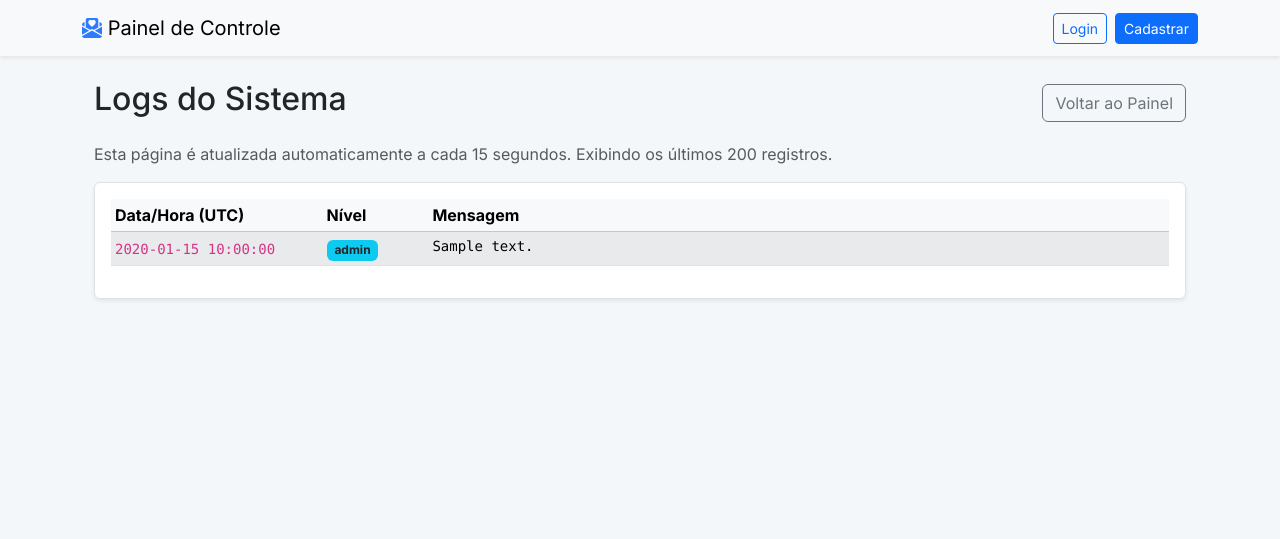
After one commit to Junior13x/Painel-Email, a Flask app: template templates/logs.html in a window 1280 px wide. The commit adds this page. Shown: the top 539 px of the page. Run offline with Flask 3, Linux system fonts and the light colour scheme; the template is opened without the code that fills it: most values are stand-ins (such as "Sample title", 1, 10 or a date in 2020).

Commit message:
add logs

```diff
--- a/app.py
+++ b/app.py
@@ -44,6 +44,21 @@ def get_db_connection():
     conn = engine.connect()
     return conn
 
+def log_to_db(level, message):
+    """Salva uma mensagem de log no banco de dados."""
+    conn = None
+    try:
+        conn = get_db_connection()
+        with conn.begin():
+            conn.execute(
+                text("INSERT INTO app_logs (level, message) VALUES (:level, :message)"),
+                {'level': level, 'message': str(message)}
+            )
+    except Exception as e:
+        print(f"FALHA AO LOGAR PARA O BANCO DE DADOS: {e}")
+    finally:
+        if conn: conn.close()
+
 def init_db_logic():
     """Lógica de inicialização que pode ser chamada de qualquer lugar."""
     conn = None
@@ -51,7 +66,7 @@ def init_db_logic():
         conn = get_db_connection()
         with conn.begin(): # Transações garantem que ou tudo funciona ou nada é salvo.
             print("Conectado ao banco de dados. Iniciando a criação das tabelas...")
-            conn.execute(text("DROP TABLE IF EXISTS users, features, plans, plan_features, envio_historico, scheduled_emails, email_templates, mass_send_jobs CASCADE;"))
+            conn.execute(text("DROP TABLE IF EXISTS users, features, plans, plan_features, envio_historico, scheduled_emails, email_templates, mass_send_jobs, app_logs CASCADE;"))
             print("Tabelas antigas removidas (se existiam).")
 
             # --- Criação de Todas as Tabelas ---
@@ -88,6 +103,7 @@ def init_db_logic():
                     processed_at TIMESTAMP WITH TIME ZONE
                 );
             """))
+            conn.execute(text("CREATE TABLE app_logs (id SERIAL PRIMARY KEY, timestamp TIMESTAMP WITH TIME ZONE DEFAULT CURRENT_TIMESTAMP, level TEXT, message TEXT);"))
             print("Tabelas criadas com sucesso.")
 
             # --- Dados Iniciais ---
@@ -113,7 +129,7 @@ def init_db_logic():
         print("\nBanco de dados inicializado com sucesso!")
     except Exception as e:
         print(f"\nOcorreu um erro durante a inicialização do banco de dados: {e}")
-        raise # Levanta o erro para ser capturado na rota
+        raise
     finally:
         if conn and not conn.closed:
             conn.close()
@@ -121,7 +137,6 @@ def init_db_logic():
 
 @app.cli.command('init-db')
 def init_db_command():
-    """Comando para ser usado via linha de comando (como em um Job)."""
     init_db_logic()
 
 # ===============================================================
@@ -337,6 +352,7 @@ def send_emails_in_batches(recipients, subject, body, settings, user_id):
                 if i + batch_size < len(recipients): gevent.sleep(delay_seconds)
     except Exception as e:
         print(f"Erro crítico no envio em lote: {e}")
+        raise e # Re-levanta a exceção para ser capturada pelo worker
     finally:
         if conn: conn.close()
     return sent_count, fail_count
@@ -809,7 +825,12 @@ def history_details(history_id):
         ).mappings().fetchone()
 
         if entry:
-            return jsonify(dict(entry))
+            # Convertendo o objeto Row para um dicionário padrão antes de jsonify
+            entry_dict = dict(entry)
+            # Converte datetime para string ISO para ser serializável em JSON
+            if 'sent_at' in entry_dict and isinstance(entry_dict['sent_at'], datetime):
+                entry_dict['sent_at'] = entry_dict['sent_at'].isoformat()
+            return jsonify(entry_dict)
         else:
             return jsonify({'error': 'Registro não encontrado ou sem permissão.'}), 404
     except Exception as e:
@@ -835,7 +856,6 @@ def delete_history_entry(history_id):
     finally:
         if conn: conn.close()
     return redirect(url_for('history_page'))
-
 
 @app.route('/history/resend', methods=['POST'])
 @login_required
@@ -1009,30 +1029,33 @@ def worker_process_mass_send_jobs(user_settings, conn):
         return
 
     job_id = job['id']
-    print(f"-> [Worker] Iniciando job de envio em massa ID: {job_id} para usuário {user_id}.")
+    log_to_db('WORKER', f"Iniciando job de envio em massa ID: {job_id} para usuário {user_id}.")
 
     try:
-        conn.execute(text("UPDATE mass_send_jobs SET status = 'processing', processed_at = :now WHERE id = :job_id"), {'now': datetime.now(), 'job_id': job_id})
+        with conn.begin():
+            conn.execute(text("UPDATE mass_send_jobs SET status = 'processing', processed_at = :now WHERE id = :job_id"), {'now': datetime.now(), 'job_id': job_id})
 
         recipients = json.loads(job['recipients_json'])
         sent, failed = send_emails_in_batches(recipients, job['subject'], job['body'], user_settings, user_id)
 
-        user = conn.execute(text("SELECT * FROM users WHERE id = :id"), {'id': user_id}).mappings().fetchone()
-        plan = conn.execute(text("SELECT daily_send_limit FROM plans WHERE id = :pid"), {'pid': user['plan_id']}).mappings().fetchone() if user['plan_id'] else None
-        daily_limit = plan['daily_send_limit'] if plan else 25
-        if user['role'] == 'admin': daily_limit = -1
+        with conn.begin():
+            user = conn.execute(text("SELECT * FROM users WHERE id = :id"), {'id': user_id}).mappings().fetchone()
+            plan = conn.execute(text("SELECT daily_send_limit FROM plans WHERE id = :pid"), {'pid': user['plan_id']}).mappings().fetchone() if user['plan_id'] else None
+            daily_limit = plan['daily_send_limit'] if plan else 25
+            if user['role'] == 'admin': daily_limit = -1
 
-        if daily_limit != -1 and sent > 0:
-            sends_today = user['sends_today'] if user['last_send_date'] == datetime.now().date() else 0
-            conn.execute(text("UPDATE users SET sends_today = :st, last_send_date = :lsd WHERE id = :uid"), {'st': sends_today + sent, 'lsd': datetime.now().date(), 'uid': user_id})
+            if daily_limit != -1 and sent > 0:
+                sends_today = user['sends_today'] if user['last_send_date'] == datetime.now().date() else 0
+                conn.execute(text("UPDATE users SET sends_today = :st, last_send_date = :lsd WHERE id = :uid"), {'st': sends_today + sent, 'lsd': datetime.now().date(), 'uid': user_id})
 
-        conn.execute(text("UPDATE mass_send_jobs SET status = 'completed', sent_count = :sc, error_message = NULL WHERE id = :job_id"), {'sc': sent, 'job_id': job_id})
-        print(f"--> Job ID {job_id} concluído. {sent} enviados, {failed} falhas.")
+            conn.execute(text("UPDATE mass_send_jobs SET status = 'completed', sent_count = :sc, error_message = NULL WHERE id = :job_id"), {'sc': sent, 'job_id': job_id})
+        log_to_db('WORKER', f"Job ID {job_id} concluído. {sent} enviados, {failed} falhas.")
 
     except Exception as e:
         error_msg = str(e)
-        print(f"--> ERRO CRÍTICO no Job ID {job_id}: {error_msg}")
-        conn.execute(text("UPDATE mass_send_jobs SET status = 'failed', error_message = :msg WHERE id = :job_id"), {'msg': error_msg, 'job_id': job_id})
+        log_to_db('ERROR', f"ERRO CRÍTICO no Job ID {job_id}: {error_msg}")
+        with conn.begin():
+            conn.execute(text("UPDATE mass_send_jobs SET status = 'failed', error_message = :msg WHERE id = :job_id"), {'msg': error_msg, 'job_id': job_id})
 
 def worker_process_pending_schedules(user_settings, all_contacts_processed, conn):
     """Processa e-mails da fila de agendamento para um usuário específico."""
@@ -1093,54 +1116,55 @@ def worker_check_and_run_automations(user_settings, all_contacts_processed, conn
 
 def worker_main_loop():
     """Loop principal do worker, agora com todas as tarefas."""
-    print("--- Worker de Fundo Iniciado ---")
+    log_to_db('INFO', "--- Worker de Fundo Iniciado ---")
     self_url = os.environ.get('RENDER_EXTERNAL_URL')
     while True:
         gevent.sleep(300) # Aguarda 5 minutos
         conn = None
         try:
-            print(f"\n[{datetime.now()}] Worker: Iniciando ciclo...")
+            log_to_db('WORKER', "Iniciando ciclo de verificação...")
             if self_url:
                 try:
                     requests.get(self_url, timeout=10)
-                    print(f"-> Worker: Auto-ping para {self_url} bem-sucedido.")
                 except requests.RequestException as e:
-                    print(f"-> Worker: Falha no auto-ping: {e}")
+                    log_to_db('WARNING', f"Falha no auto-ping: {e}")
 
             conn = get_db_connection()
             active_users = conn.execute(text("SELECT * FROM users WHERE role = 'admin' OR (plan_id IS NOT NULL AND plan_expiration_date >= CURRENT_DATE)")).mappings().fetchall()
 
-            if not active_users: print("-> Worker: Nenhum usuário ativo encontrado.")
-            else: print(f"-> Worker: Encontrados {len(active_users)} usuários ativos para processar.")
+            if not active_users:
+                log_to_db('WORKER', "Nenhum usuário ativo encontrado.")
+            else:
+                log_to_db('WORKER', f"Encontrados {len(active_users)} usuários ativos para processar.")
 
             for user in active_users:
                 user_settings = dict(user)
-                print(f"--- Processando para: {user_settings['email']} ---")
+                log_to_db('WORKER', f"--- Processando para: {user_settings['email']} ---")
                 if user_settings['role'] != 'admin' and not all(user_settings.get(k) for k in ['baserow_host', 'baserow_api_key', 'smtp_user']):
-                    print("-> AVISO: Configurações do usuário incompletas. Pulando.")
+                    log_to_db('WARNING', f"Configurações do usuário {user_settings['email']} incompletas. Pulando.")
                     continue
                 try:
+                    # Usar uma nova transação para cada tipo de job do usuário
+                    with conn.begin():
+                        worker_process_mass_send_jobs(user_settings, conn)
                     with conn.begin():
                         all_contacts = process_contacts_status(get_all_contacts_from_baserow(user_settings))
-                        # CHAMA TODAS AS FUNÇÕES DO WORKER
-                        worker_process_mass_send_jobs(user_settings, conn)
                         worker_process_pending_schedules(user_settings, all_contacts, conn)
                         worker_check_and_run_automations(user_settings, all_contacts, conn)
                 except Exception as e:
-                    print(f"--> ERRO ao processar para o usuário {user_settings['email']}: {e}")
+                    log_to_db('ERROR', f"Erro ao processar para o usuário {user_settings['email']}: {e}")
 
-            print(f"[{datetime.now()}] Worker: Ciclo concluído.")
+            log_to_db('WORKER', "Ciclo do worker concluído.")
         except Exception as e:
-            print(f"ERRO CRÍTICO NO WORKER: {e}")
+            log_to_db('CRITICAL', f"ERRO CRÍTICO NO WORKER: {e}")
         finally:
             if conn and not conn.closed:
                 conn.close()
 
 def start_background_worker():
-    print("Iniciando o loop do worker em uma greenlet...")
-    worker_main_loop()
+    log_to_db('INFO', "Disparando greenlet para o background worker...")
+    gevent.spawn(worker_main_loop)
 
-print("Disparando greenlet para o background worker...")
-gevent.spawn(start_background_worker)
+start_background_worker()
 
-# O Gunicorn assume o controle a partir daqui. Não use app.run()
+# O Gunicorn assume o controle a partir daqui. Não use app.run().
--- a/templates/history.html
+++ b/templates/history.html
@@ -8,9 +8,6 @@
         <h1 class="h2">Histórico</h1>
         <a href="{{ url_for('dashboard') }}" class="btn btn-outline-secondary">Voltar ao Painel</a>
     </div>
-    <p class="text-muted">Acompanhe o status das suas campanhas e o registro de e-mails enviados.</p>
-
-    <hr>
 
     <!-- Tabela para Campanhas de Envio em Massa -->
     <h4 class="mb-3">Status das Campanhas em Massa</h4>
@@ -82,7 +79,7 @@
         </div>
     </div>
 
-    <!-- Tabela para Envios Individuais -->
+    <!-- Tabela para Envios Individuais (do histórico antigo) -->
     <h4 class="mb-3">Últimos Envios Individuais Registrados</h4>
     <p class="text-muted">Esta seção mostra os e-mails individuais enviados com sucesso pelas suas campanhas e automações.</p>
     <div class="card shadow-sm">
--- /dev/null
+++ b/templates/logs.html
@@ -0,0 +1,57 @@
+{% extends "base.html" %}
+
+{% block title %}Logs do Sistema{% endblock %}
+
+{% block head_scripts %}
+    <!-- Atualiza a página a cada 15 segundos para mostrar novos logs -->
+    <meta http-equiv="refresh" content="15">
+{% endblock %}
+
+{% block content %}
+<div class="container mt-4 mb-5">
+    <div class="d-flex justify-content-between align-items-center mb-3">
+        <h1 class="h2">Logs do Sistema</h1>
+        <a href="{{ url_for('dashboard') }}" class="btn btn-outline-secondary">Voltar ao Painel</a>
+    </div>
+    <p class="text-muted">Esta página é atualizada automaticamente a cada 15 segundos. Exibindo os últimos 200 registros.</p>
+
+    <div class="card shadow-sm">
+        <div class="card-body">
+            <div class="table-responsive">
+                <table class="table table-sm table-striped table-hover">
+                    <thead>
+                        <tr class="table-light">
+                            <th style="width: 20%;">Data/Hora (UTC)</th>
+                            <th style="width: 10%;">Nível</th>
+                            <th>Mensagem</th>
+                        </tr>
+                    </thead>
+                    <tbody>
+                        {% for log in logs %}
+                        <tr>
+                            <td><code>{{ log.timestamp.strftime('%Y-%m-%d %H:%M:%S') if log.timestamp }}</code></td>
+                            <td>
+                                {% if log.level == 'CRITICAL' or log.level == 'ERROR' %}
+                                    <span class="badge bg-danger">{{ log.level }}</span>
+                                {% elif log.level == 'WARNING' %}
+                                    <span class="badge bg-warning text-dark">{{ log.level }}</span>
+                                {% elif log.level == 'SUCCESS' %}
+                                    <span class="badge bg-success">{{ log.level }}</span>
+                                {% else %}
+                                    <span class="badge bg-info text-dark">{{ log.level }}</span>
+                                {% endif %}
+                            </td>
+                            <td><pre class="mb-0" style="white-space: pre-wrap;">{{ log.message }}</pre></td>
+                        </tr>
+                        {% else %}
+                        <tr>
+                            <td colspan="3" class="text-center text-muted">Nenhum log encontrado.</td>
+                        </tr>
+                        {% endfor %}
+                    </tbody>
+                </table>
+            </div>
+        </div>
+    </div>
+</div>
+{% endblock %}
```
